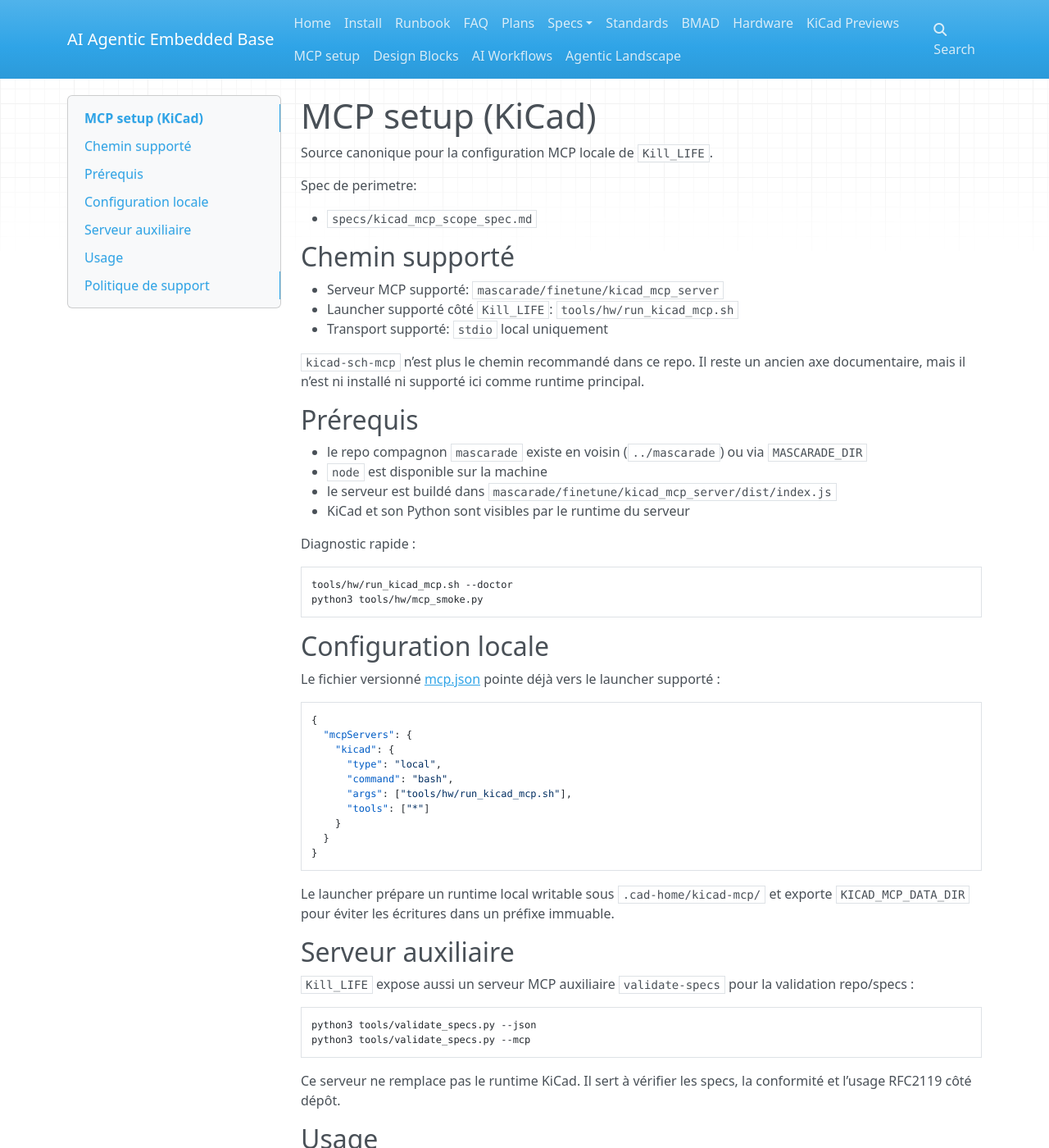
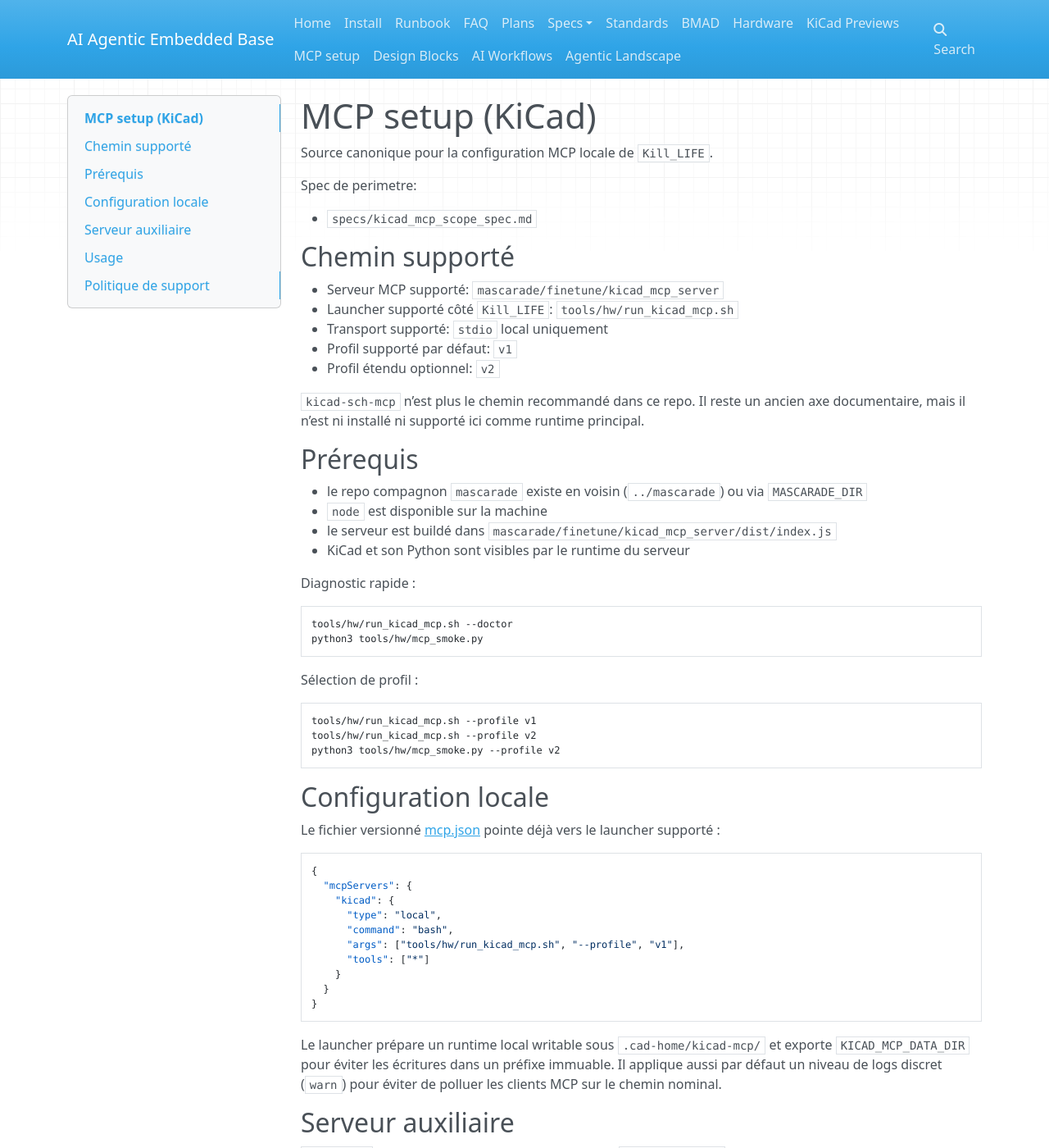
Before and after one commit to electron-rare/Kill_LIFE, an MkDocs documentation site: the page built from docs/MCP_SETUP.md, in a window 1280 px wide and 1400 px high. Shown: the whole window at 82% size. Built offline with MkDocs 1.6.1, drawn with Linux system fonts in a browser that asks for light colours; nearby versions of some CDN libraries.

Commit message:
Set MCP default profile to v1

````diff
--- a/docs/MCP_SETUP.md
+++ b/docs/MCP_SETUP.md
@@ -11,6 +11,8 @@ Spec de perimetre:
 - Serveur MCP supporté: `mascarade/finetune/kicad_mcp_server`
 - Launcher supporté côté `Kill_LIFE`: `tools/hw/run_kicad_mcp.sh`
 - Transport supporté: `stdio` local uniquement
+- Profil supporté par défaut: `v1`
+- Profil étendu optionnel: `v2`
 
 `kicad-sch-mcp` n’est plus le chemin recommandé dans ce repo. Il reste un ancien axe documentaire, mais il n’est ni installé ni supporté ici comme runtime principal.
 
@@ -28,6 +30,14 @@ tools/hw/run_kicad_mcp.sh --doctor
 python3 tools/hw/mcp_smoke.py
 ```
 
+Sélection de profil :
+
+```bash
+tools/hw/run_kicad_mcp.sh --profile v1
+tools/hw/run_kicad_mcp.sh --profile v2
+python3 tools/hw/mcp_smoke.py --profile v2
+```
+
 ## Configuration locale
 
 Le fichier versionné [mcp.json](../mcp.json) pointe déjà vers le launcher supporté :
@@ -38,7 +48,7 @@ Le fichier versionné [mcp.json](../mcp.json) pointe déjà vers le launcher sup
     "kicad": {
       "type": "local",
       "command": "bash",
-      "args": ["tools/hw/run_kicad_mcp.sh"],
+      "args": ["tools/hw/run_kicad_mcp.sh", "--profile", "v1"],
       "tools": ["*"]
     }
   }
@@ -46,6 +56,7 @@ Le fichier versionné [mcp.json](../mcp.json) pointe déjà vers le launcher sup
 ```
 
 Le launcher prépare un runtime local writable sous `.cad-home/kicad-mcp/` et exporte `KICAD_MCP_DATA_DIR` pour éviter les écritures dans un préfixe immuable.
+Il applique aussi par défaut un niveau de logs discret (`warn`) pour éviter de polluer les clients MCP sur le chemin nominal.
 
 ## Serveur auxiliaire
 
--- a/mcp.json
+++ b/mcp.json
@@ -3,7 +3,7 @@
     "kicad": {
       "type": "local",
       "command": "bash",
-      "args": ["tools/hw/run_kicad_mcp.sh"],
+      "args": ["tools/hw/run_kicad_mcp.sh", "--profile", "v1"],
       "tools": ["*"]
     },
     "validate-specs": {
````
